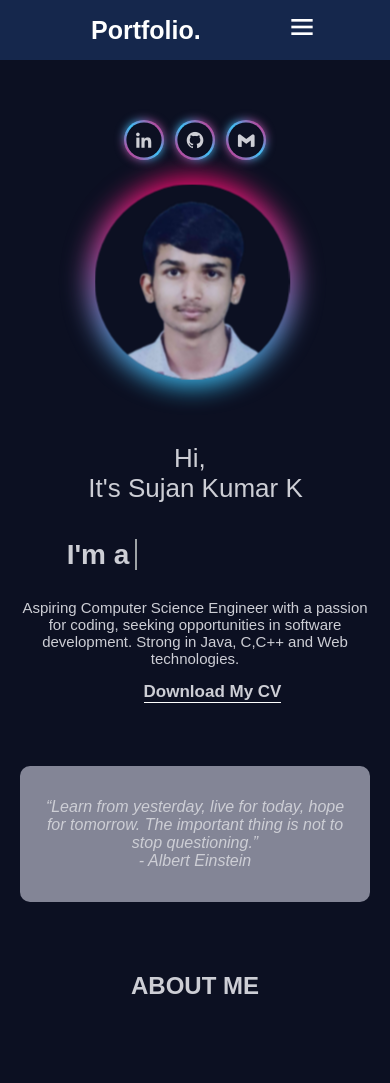
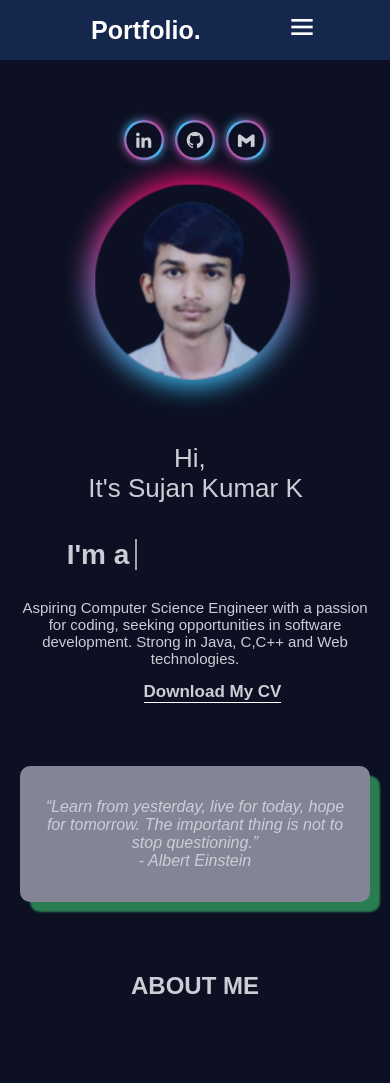
Before and after one commit to Suja2004/MyPortfolio, a plain HTML site: page index.html in a window 390 px wide. Shown: the top 1083 px of the page. Drawn offline with nearby package versions, Linux system fonts and the light colour scheme.

Commit message:
Update style.css

```diff
--- a/assets/css/style.css
+++ b/assets/css/style.css
@@ -127,7 +127,7 @@ html {
     cursor: none;
   }
   .navbar a:hover,
-  .download{
+  .download:hover{
     background: none;
     background-image: linear-gradient(45deg,#3cf,#2cf604, #3cf);;
     -webkit-text-fill-color: transparent;
@@ -578,6 +578,9 @@ button{
   .home-img .glowing-circle{
     margin:20% 20% 0 0;
   }
+  .quote-box{
+    box-shadow: 10px 10px 2px #2e8857e6;
+  }
   .show{
     .navbar {
         display: flex;
@@ -594,6 +597,9 @@ button{
   @media (max-width:1000px) {
   #menu-icon,#ie,.logo{
     cursor: auto;
+  }
+    .quote-box{
+    box-shadow: 10px 10px 2px #2e8857e6;
   }
   .light{
     .logo{
```
